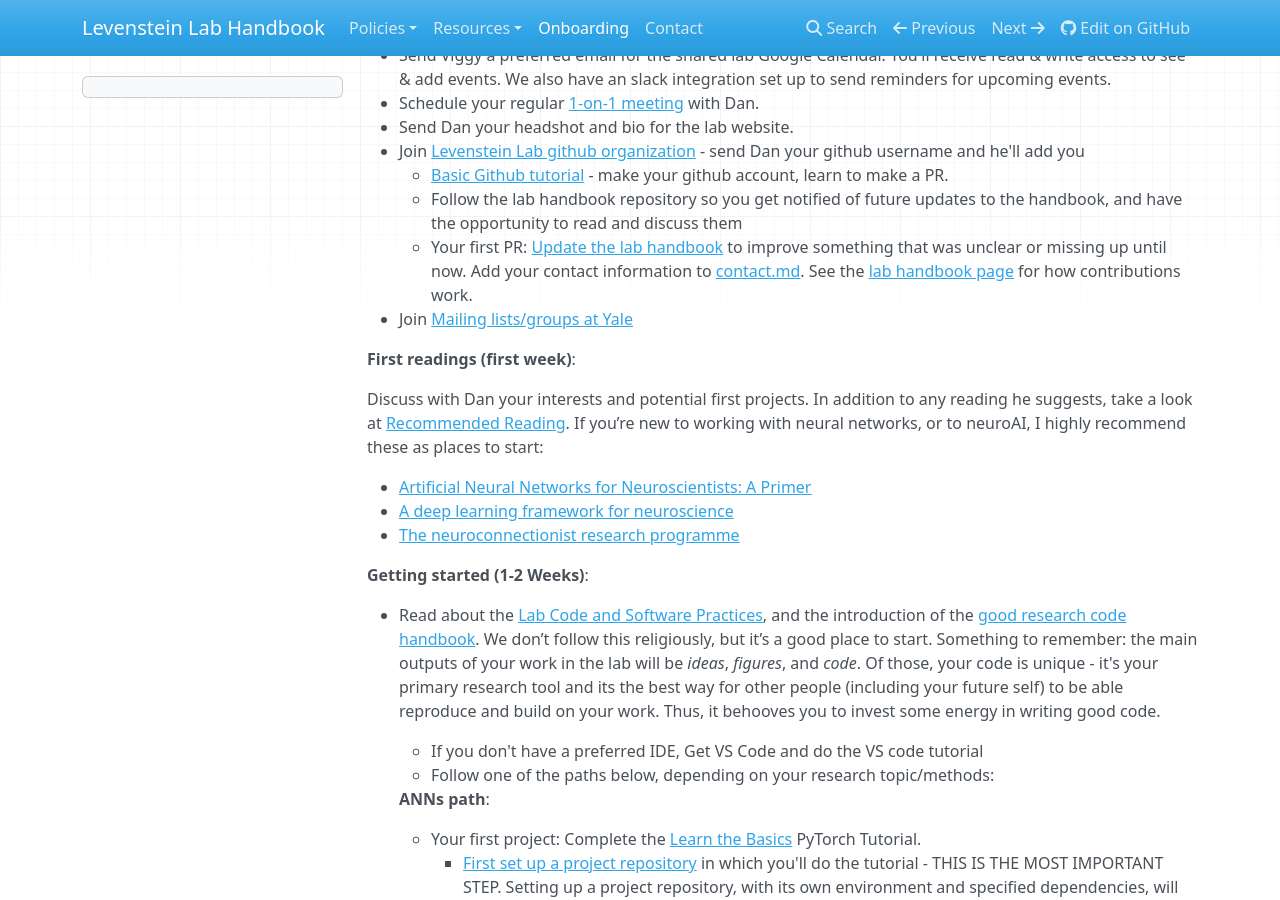
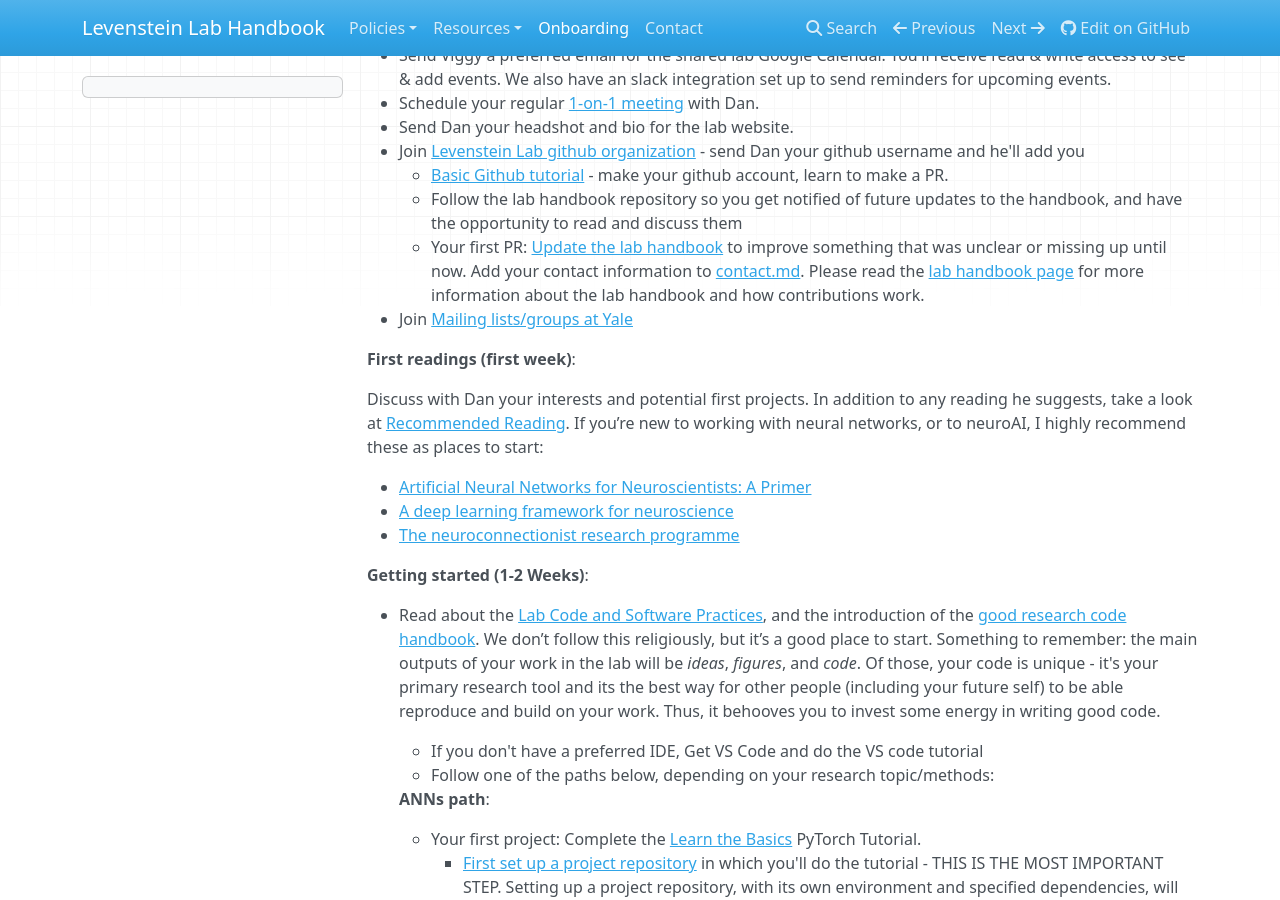
Before and after one commit to LevensteinLab/Lab-Handbook, an MkDocs documentation site: the page built from docs/onboarding.md, in a window 1280 px wide and 900 px high, scrolled down 1401 px. Built offline with MkDocs 1.6.1, drawn with Linux system fonts in a browser that asks for light colours; nearby versions of some CDN libraries.

Commit message:
Update onboarding instructions for lab handbook contributions
Clarified instructions regarding contributions to the lab handbook.

```diff
--- a/docs/onboarding.md
+++ b/docs/onboarding.md
@@ -47,7 +47,7 @@
 - Join [Levenstein Lab github organization](https://github.com/LevensteinLab) - send Dan your github username and he'll add you
     - [Basic Github tutorial](https://levensteinlab.github.io/Lab-Handbook/Resources/basic_github/) - make your github account, learn to make a PR.
     - Follow the lab handbook repository so you get notified of future updates to the handbook, and have the opportunity to read and discuss them
-    - Your first PR: [Update the lab handbook](https://github.com/LevensteinLab/Lab-Handbook) to improve something that was unclear or missing up until now. Add your contact information to [contact.md](https://levensteinlab.github.io/Lab-Handbook/contact/). See the [lab handbook page](https://levensteinlab.github.io/Lab-Handbook/Policies/lab_handbook/) for how contributions work.
+    - Your first PR: [Update the lab handbook](https://github.com/LevensteinLab/Lab-Handbook) to improve something that was unclear or missing up until now. Add your contact information to [contact.md](https://levensteinlab.github.io/Lab-Handbook/contact/). Please read the [lab handbook page](https://levensteinlab.github.io/Lab-Handbook/Policies/lab_handbook/) for more information about the lab handbook and how contributions work.
 - Join [Mailing lists/groups at Yale](https://levensteinlab.github.io/Lab-Handbook/Resources/mailing_lists/)
 
 **First readings (first week)**:
```
